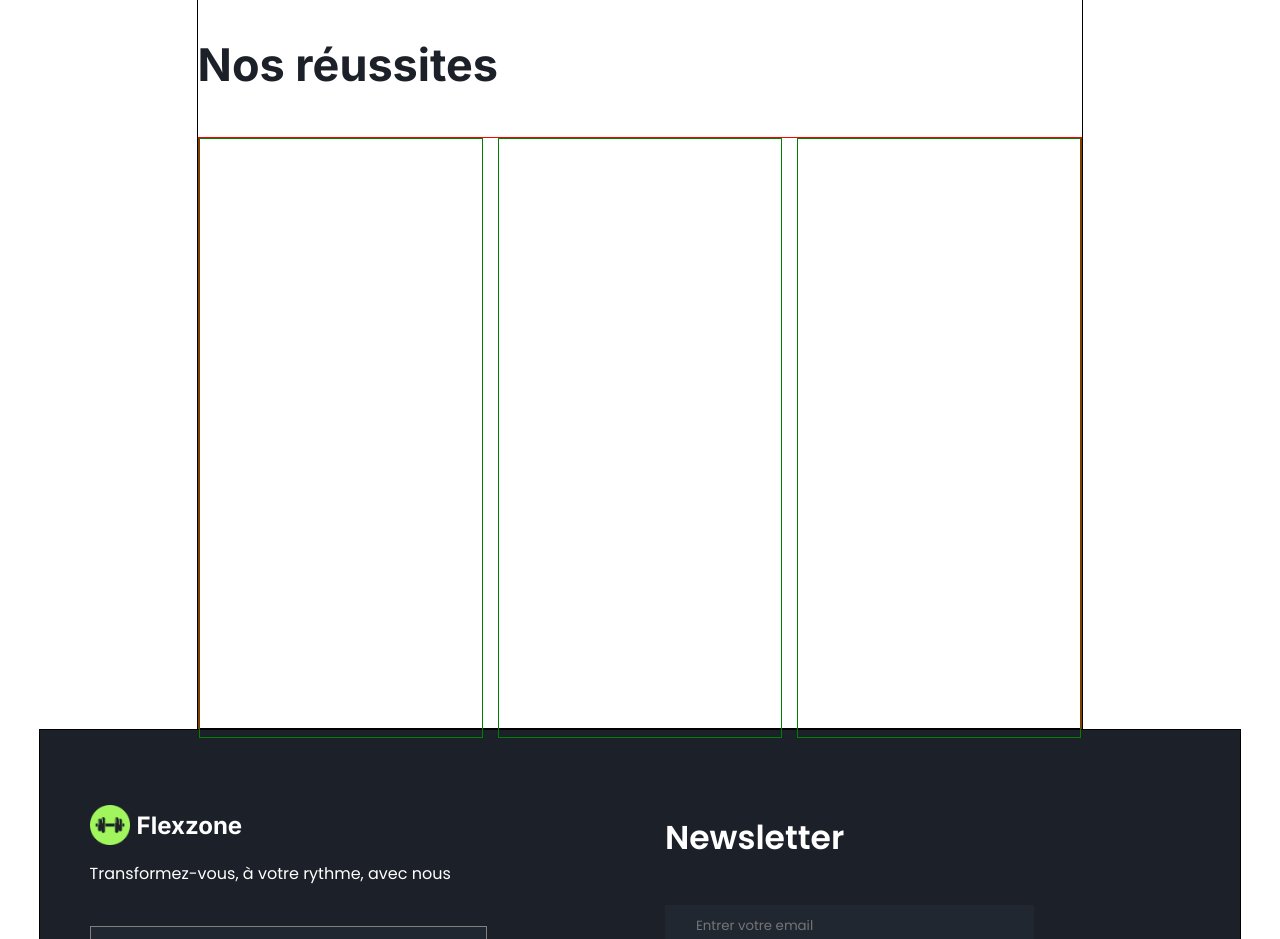
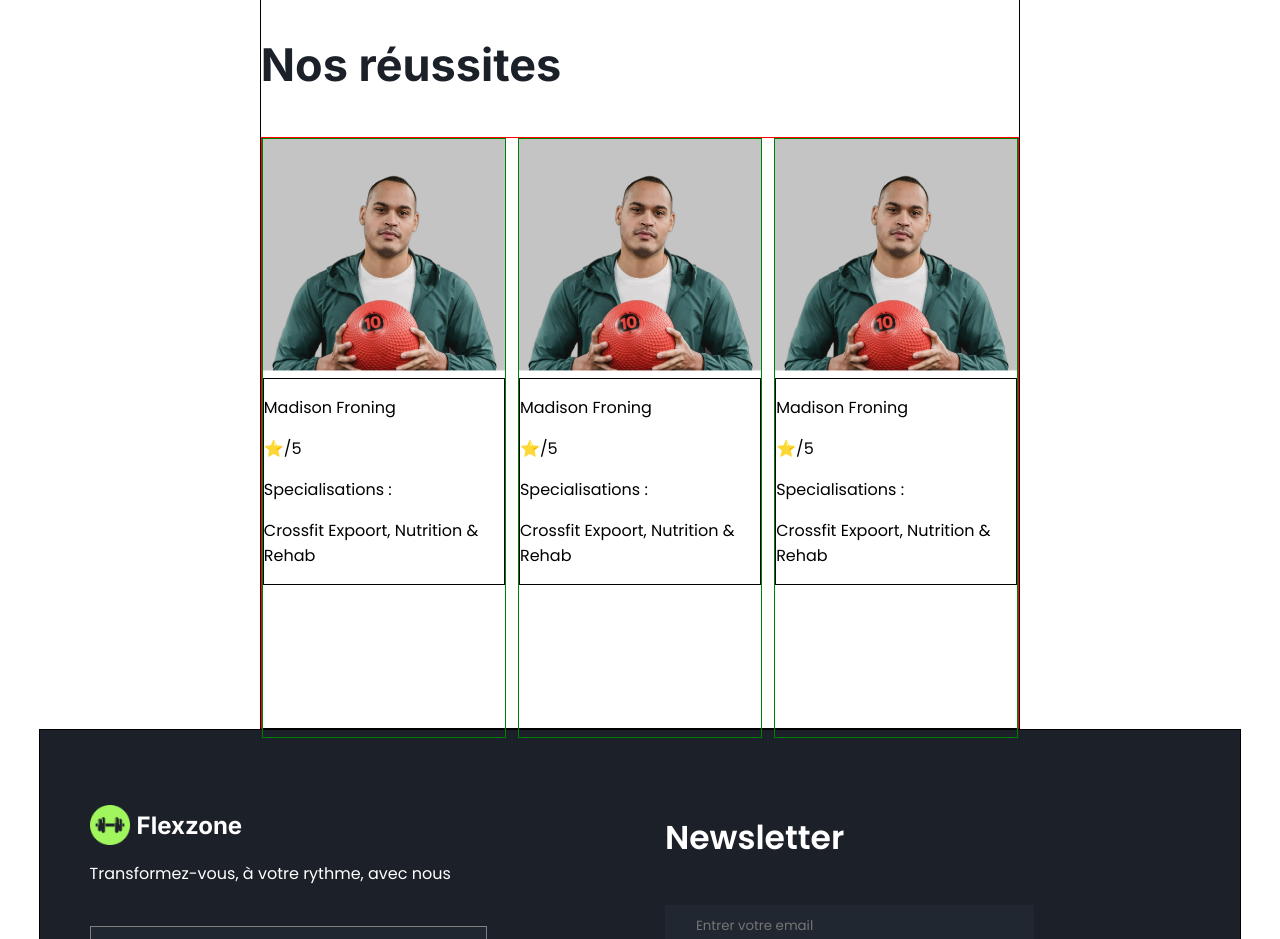
Before and after one commit to chanka1021/FlexZone, a React (Create React App) app: page / in a window 1280 px wide. Shown: the part 3080-4019 px from the top of the page. Built offline with nearby package versions, Linux system fonts and the light colour scheme.

Commit message:
reussCard

```diff
--- a/src/components/ReussiCard.js
+++ b/src/components/ReussiCard.js
@@ -1,9 +1,23 @@
 import React from 'react'
+import img from '../assets/reussiPhoto.png'
+import  './styles/ReussiteCard.css'
 
 function ReussiCard() {
   return (
     <div className='ReussiCardContainer'>
+      <img src={img} />
+      <div className='reussInfos'>
+        <div className='RInfos1'>
+          <p>Madison Froning</p>
+          <p>⭐/5</p>
+        </div>
+        <div className='Rinfos 2'>
+        <p>Specialisations :</p>
+        <p> Crossfit Expoort, Nutrition & Rehab</p>
+        <div className='Social'></div>
+        </div>
 
+      </div>
     </div>
   )
 }
--- /dev/null
+++ b/src/components/styles/ReussiteCard.css
@@ -0,0 +1,6 @@
+.ReussiCardContainer img{
+    width: 100%;
+}
+.reussInfos{
+    border: 1px solid black;
+}
--- a/src/components/styles/ReussiteSection.css
+++ b/src/components/styles/ReussiteSection.css
@@ -1,5 +1,5 @@
 .RsContainer{
-    width: 70%;
+    width: 60%;
     height: 800px;
     margin: auto;
     border: 1px solid #000;
```
Also changed, not shown: src/assets/reussiPhoto.png (added).
